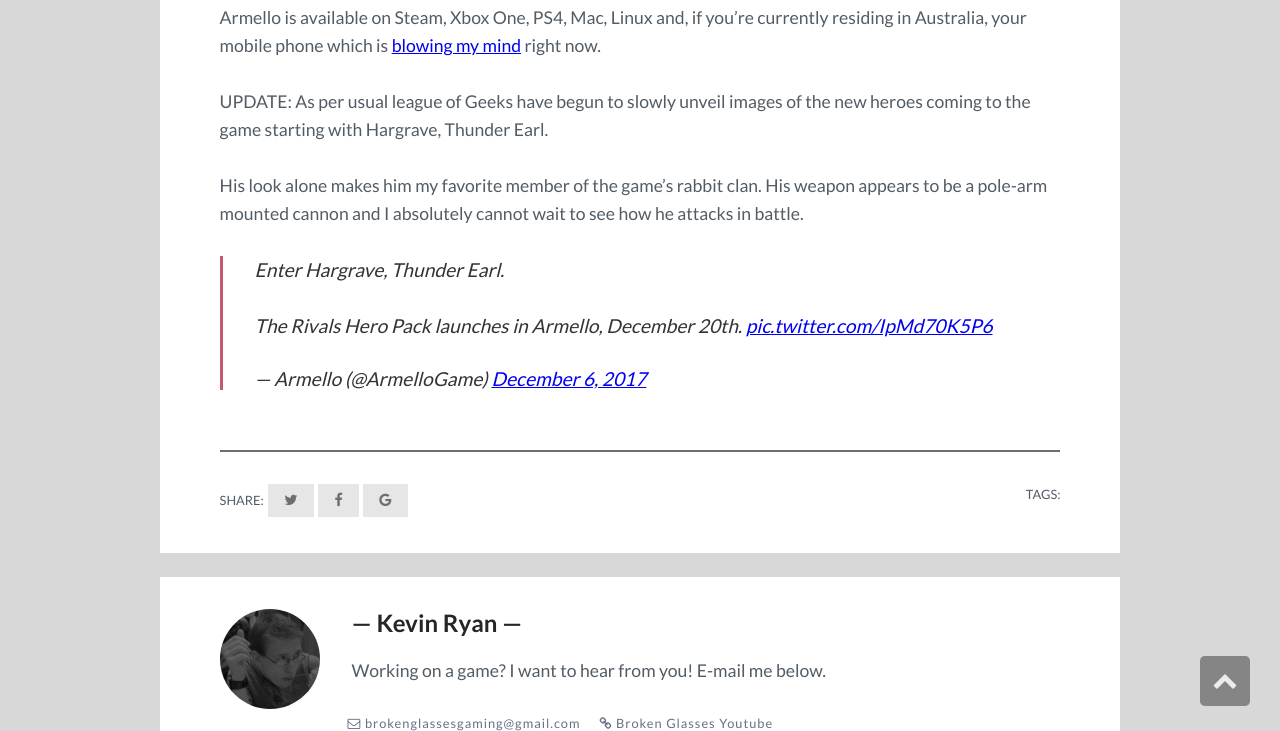
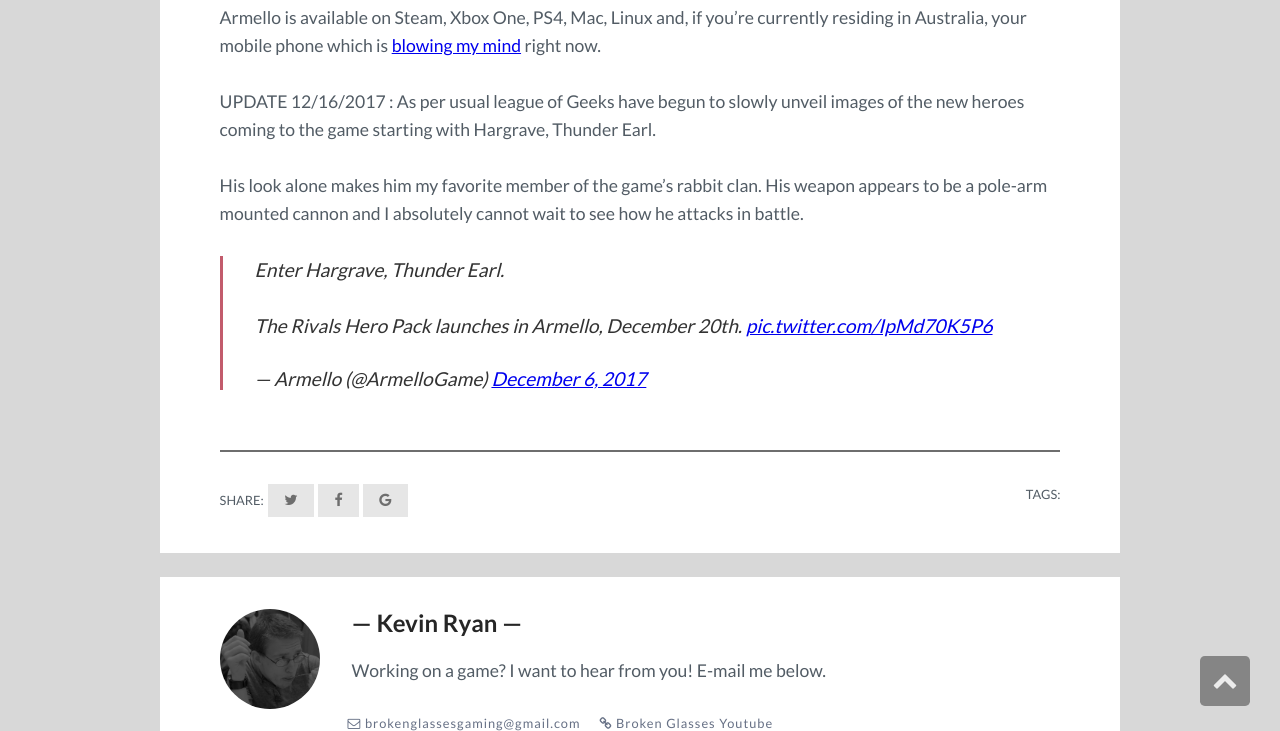
Before and after one commit to pizzapgh/broken_glasses, a Jekyll site: the page built from _posts/2017-12-04-digital-boardgame-armello-to-get-4-new-playable-heroes-announces-beta.markdown, in a window 1280 px wide and 900 px high, scrolled down 2446 px, cut to the strip 169-900 px from the top of the window. Built offline with Jekyll 4.4.1, drawn with Linux system fonts in a browser that asks for light colours; nearby versions of some CDN libraries; our own code applies the rules of GitHub Pages for plain Markdown files; comment, search, counter and statistics services are not loaded.

Commit message:
Updated Digital Boardgame Armello To Get 4 New Playable Heroes Announces Beta

```diff
--- a/_posts/2017-12-04-digital-boardgame-armello-to-get-4-new-playable-heroes-announces-beta.markdown
+++ b/_posts/2017-12-04-digital-boardgame-armello-to-get-4-new-playable-heroes-announces-beta.markdown
@@ -23,7 +23,7 @@
 
 Armello is available on Steam, Xbox One, PS4, Mac, Linux and, if you're currently residing in Australia, your mobile phone which is [blowing my mind](https://www.youtube.com/watch?v=D1PQ8rCYZNM) right now.
 
-UPDATE: As per usual league of Geeks have begun to slowly unveil images of the new heroes coming to the game starting with Hargrave, Thunder Earl.
+UPDATE 12/16/2017 : As per usual league of Geeks have begun to slowly unveil images of the new heroes coming to the game starting with Hargrave, Thunder Earl.
 
 His look alone makes him my favorite member of the game's rabbit clan. His weapon appears to be a pole-arm mounted cannon and I absolutely cannot wait to see how he attacks in battle.
 
```
